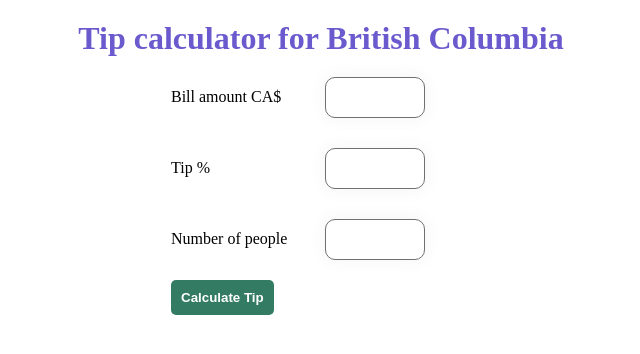
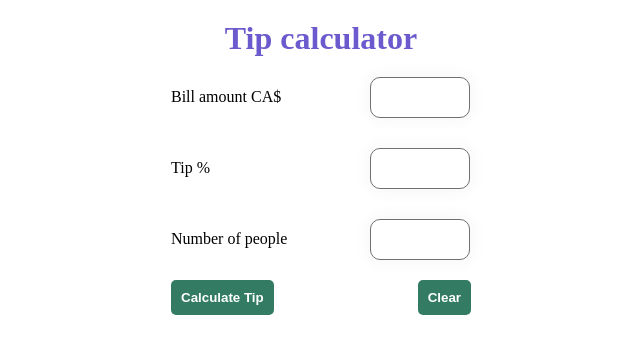
Before and after one commit to annazofka/tip-calculator, a plain HTML site: page index.html in a window 1280 px wide. Shown: the whole page, without its empty margins (319-959 px from the left). Drawn offline with Linux system fonts and the light colour scheme.

Commit message:
add 'clear' button for resetting inputs

```diff
--- a/calculator.js
+++ b/calculator.js
@@ -1,4 +1,5 @@
 const calculator = document.querySelector('#tip-calculator')
+const clear = document.querySelector('#clear-button')
 const amount = document.querySelector('#amount')
 const tip = document.querySelector('#tip')
 const numberOfPeople = document.querySelector('#people')
@@ -11,8 +12,6 @@ calculateTip = () => {
 	let tipAmount = totalAmount * tipPercentage
 	let totalToPay = totalAmount + tipAmount
 	let totalToPayPerPerson = totalToPay / totalPeople
-	console.log(totalToPay)
-	console.log(totalToPayPerPerson)
 
 	perPerson.textContent = `Each person owes CA$${totalToPayPerPerson.toFixed(2)}`
 }
@@ -23,3 +22,5 @@ calculator.addEventListener('submit', event => {
 	}
 	calculateTip()
 })
+
+clear.addEventListener('reset', event => {})
--- a/index.html
+++ b/index.html
@@ -7,26 +7,32 @@
 		<title>Tip Calculator</title>
 	</head>
 	<body>
-		<h1>Tip calculator for British Columbia</h1>
+		<h1>Tip calculator</h1>
 		<form class="tip-calculator" id="tip-calculator">
-			<div class="row">
+			<div>
 				<label for="amount">Bill amount CA$</label>
 				<input type="text" name="amount" id="amount" />
 			</div>
 
-			<div class="row">
+			<div>
 				<label for="tip">Tip %</label>
 				<input type="text" name="tip" id="tip" />
 			</div>
 
-			<div class="row">
+			<div>
 				<label for="people">Number of people</label>
 				<input type="text" name="people" id="people" />
 			</div>
 
-			<p class="calculate-button">
-				<button>Calculate Tip</button>
-			</p>
+			<div class="buttons-container">
+				<p class="calculate-button">
+					<button>Calculate Tip</button>
+				</p>
+
+				<p class="clear-button">
+					<button type="reset" name="clear-button" id="clear-button">Clear</button>
+				</p>
+			</div>
 
 			<div id="per-person"></div>
 		</form>
--- a/styles.css
+++ b/styles.css
@@ -20,9 +20,14 @@ div {
 	margin-bottom: 10px;
 }
 
+.buttons-container {
+	display: flex;
+	justify-content: space-between;
+}
+
 label {
 	display: inline-block;
-	width: 150px;
+	width: 195px;
 }
 
 input[type='text'] {
```
